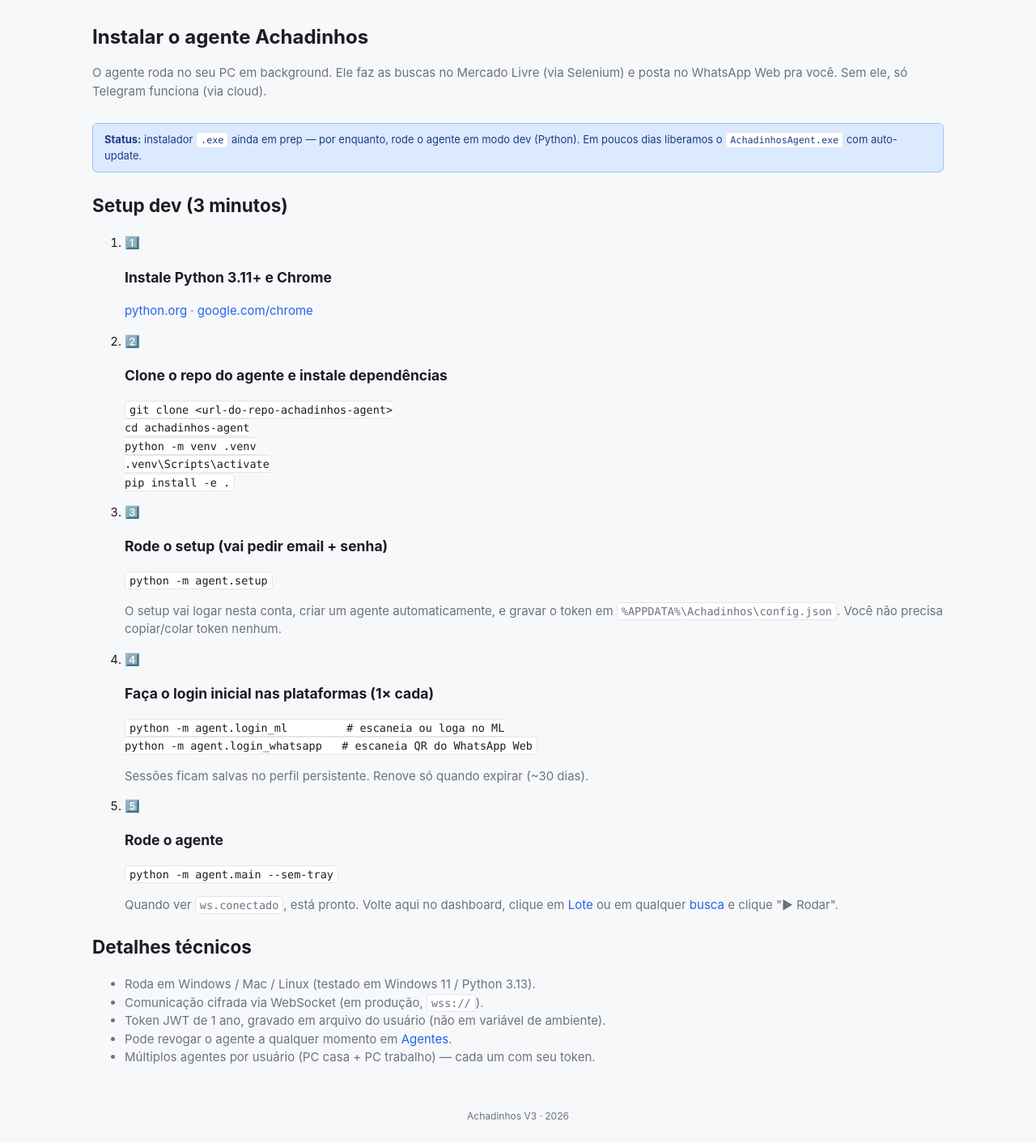
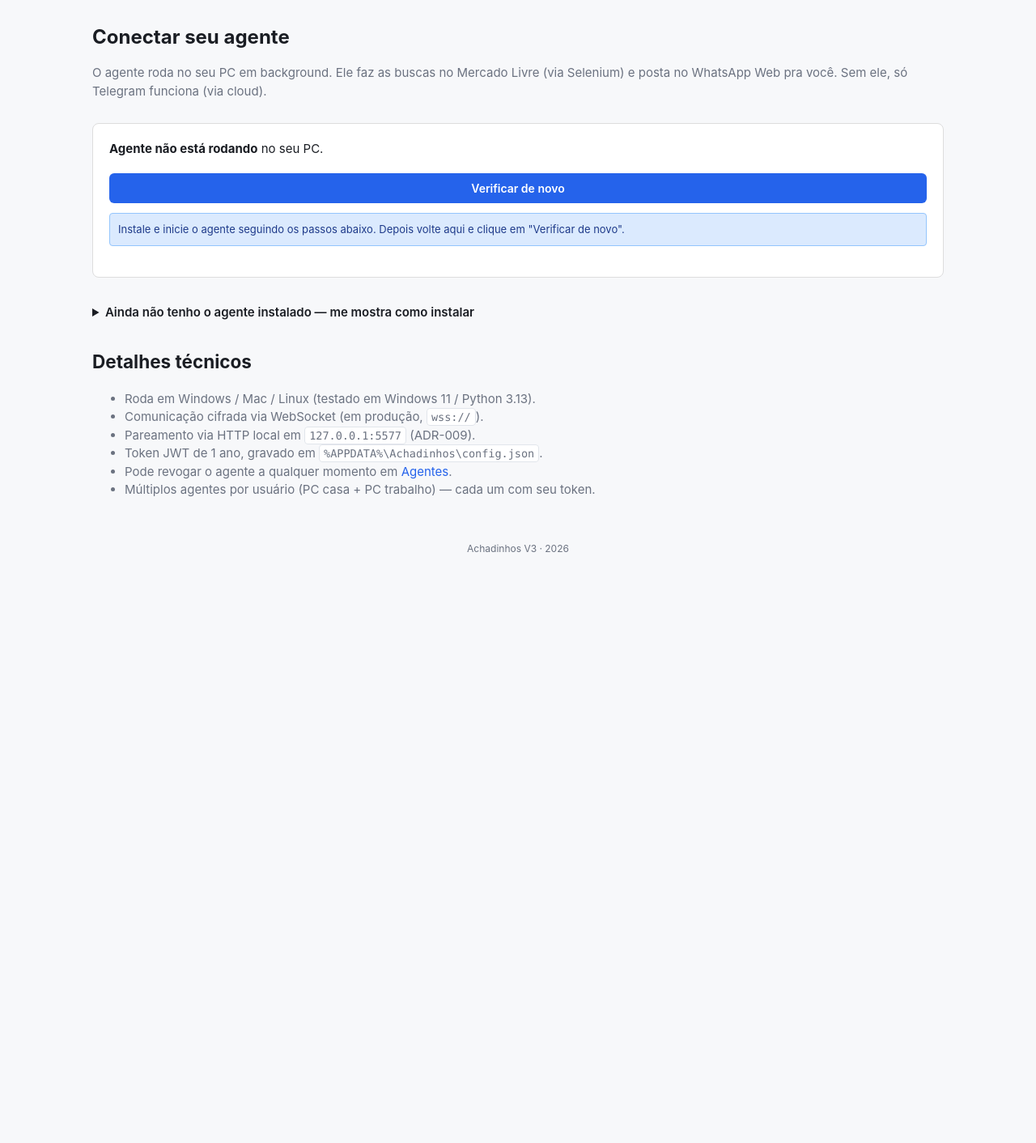
Before and after one commit to silviosvargas/achadinhosv3, a FastAPI app: template app/web/templates/agente_baixar.html in a window 1280 px wide. Shown: the whole page at 81% size. After the commit the page ends 682 px from the top, so only its background shows below. Run offline with FastAPI, Linux system fonts and the light colour scheme; the template is opened without the code that fills it, so the values that code supplies are empty; parts of the project's set-up code (start-up, migrations or seed data) failed here and were passed over.

Commit message:
feat(dashboard): Fase 9.4 — botão "Conectar meu agente" em /agentes/baixar
Server (app/api/v1/endpoints/):
- auth.py: GET /api/v1/auth/me/pair-token — devolve JWT (1h) pro user
  logado lendo do cookie HttpOnly. Necessário porque o JS não acessa
  cookie HttpOnly direto pra repassar pro agente local.
- agentes.py: GET /api/v1/agentes/download — placeholder 503 com mensagem
  "vem na Fase 9.5". Reservado pro link de download do installer.

Template (app/web/templates/agente_baixar.html):
- Card principal "Conectar" com JS que orquestra 3 estados:
  1. Detecta agente ativo (fetch http://127.0.0.1:{5577,5578,5579}/ping
     com timeout 2.5s, tenta cada porta em ordem):
     - Pareado já (agente_id presente) → mostra "✓ Agente conectado"
     - Rodando mas sem token → botão "Conectar meu agente" que dispara
       pair-token + POST /pair com servidor_api = origin
     - Não rodando → mostra "Instale e inicie o agente" + botão "Verificar"
  2. CORS já configurado no agente (Fase 9.2) pra origem prod + localhost.
- Instruções dev (Python + venv + clone) movidas pra <details> recolhido,
  como fallback pra power user. Path do clone atualizado pra monorepo
  (agente/, não D:\achadinhos-agent).
- Setup CLI simplificado: usa agora `python -m agent.main --sem-tray`
  direto (sem token), e fluxo do pareamento é via botão (não mais via
  python -m agent.setup interativo, que continua funcionando como CLI).

Próximo: Fase 9.5 (Inno Setup installer) — completa o caminho zero-CLI
pro user final que não vai instalar Python.

Co-Authored-By: Claude Opus 4.7 (1M context) <noreply@anthropic.com>

```diff
--- a/app/web/templates/agente_baixar.html
+++ b/app/web/templates/agente_baixar.html
@@ -1,9 +1,9 @@
 {% extends "base.html" %}
-{% block titulo %}Baixar agente{% endblock %}
+{% block titulo %}Conectar agente{% endblock %}
 {% block conteudo %}
 
 <header class="page-header">
-  <h1>Instalar o agente Achadinhos</h1>
+  <h1>Conectar seu agente</h1>
   <p class="muted">
     O agente roda no seu PC em background. Ele faz as buscas no Mercado Livre
     (via Selenium) e posta no WhatsApp Web pra você. Sem ele, só Telegram
@@ -11,16 +11,37 @@
   </p>
 </header>
 
-<div class="alerta alerta-info">
-  <strong>Status:</strong> instalador <code>.exe</code> ainda em prep —
-  por enquanto, rode o agente em modo dev (Python). Em poucos dias liberamos
+{# ============================================================
+   Card principal: Conectar (fluxo automático)
+   ============================================================ #}
+<section id="card-conectar" class="card" style="padding: 20px; margin: 16px 0; border: 1px solid var(--cor-borda, #ddd); border-radius: 8px;">
+  <div id="conectar-status" style="margin-bottom: 12px;">
+    <span class="muted">Verificando se o agente está rodando…</span>
+  </div>
+
+  <button id="btn-conectar" type="button" class="btn btn-primario" style="display: none;">
+    Conectar meu agente
+  </button>
+
+  <div id="conectar-mensagem" style="margin-top: 12px;"></div>
+</section>
+
+{# ============================================================
+   Instruções de instalação (fallback / power user)
+   ============================================================ #}
+<details style="margin-top: 24px;">
+  <summary style="cursor: pointer; font-weight: 600; padding: 8px 0;">
+    Ainda não tenho o agente instalado — me mostra como instalar
+  </summary>
+
+  <div class="alerta alerta-info" style="margin-top: 12px;">
+    <strong>Installer `.exe`</strong> ainda em prep (Fase 9.5). Por enquanto,
+    rode em modo dev (Python) seguindo os passos abaixo. Em poucos dias liberamos
     o <code>AchadinhosAgent.exe</code> com auto-update.
   </div>
 
-<h2 style="margin-top: 24px;">Setup dev (3 minutos)</h2>
-
+  <h3 style="margin-top: 16px;">Setup dev (3 minutos)</h3>
   <ol class="onboarding-lista">
-
     <li class="onboarding-passo">
       <div class="passo-icone">1️⃣</div>
       <div class="passo-conteudo">
@@ -35,9 +56,9 @@
     <li class="onboarding-passo">
       <div class="passo-icone">2️⃣</div>
       <div class="passo-conteudo">
-      <h3>Clone o repo do agente e instale dependências</h3>
-      <pre><code>git clone &lt;url-do-repo-achadinhos-agent&gt;
-cd achadinhos-agent
+        <h3>Clone o repo e instale dependências</h3>
+        <pre><code>git clone https://github.com/silviosvargas/achadinhosv3.git
+cd achadinhosv3/agente
 python -m venv .venv
 .venv\Scripts\activate
 pip install -e .</code></pre>
@@ -47,12 +68,12 @@ pip install -e .</code></pre>
     <li class="onboarding-passo">
       <div class="passo-icone">3️⃣</div>
       <div class="passo-conteudo">
-      <h3>Rode o setup (vai pedir email + senha)</h3>
-      <pre><code>python -m agent.setup</code></pre>
+        <h3>Rode o agente (sem token)</h3>
+        <pre><code>python -m agent.main --sem-tray</code></pre>
         <p class="muted">
-        O setup vai logar nesta conta, criar um agente automaticamente, e
-        gravar o token em <code>%APPDATA%\Achadinhos\config.json</code>.
-        Você não precisa copiar/colar token nenhum.
+          O agente vai subir em modo "aguardando pareamento" (ainda sem token).
+          Daí volta nesta página e clica em <strong>"Conectar meu agente"</strong> acima —
+          o pareamento é automático, sem precisar copiar/colar token.
         </p>
       </div>
     </li>
@@ -60,7 +81,7 @@ pip install -e .</code></pre>
     <li class="onboarding-passo">
       <div class="passo-icone">4️⃣</div>
       <div class="passo-conteudo">
-      <h3>Faça o login inicial nas plataformas (1× cada)</h3>
+        <h3>Faça login inicial nas plataformas (1× cada)</h3>
         <pre><code>python -m agent.login_ml         # escaneia ou loga no ML
 python -m agent.login_whatsapp   # escaneia QR do WhatsApp Web</code></pre>
         <p class="muted">
@@ -69,29 +90,169 @@ python -m agent.login_whatsapp   # escaneia QR do WhatsApp Web</code></pre>
         </p>
       </div>
     </li>
-
-  <li class="onboarding-passo">
-    <div class="passo-icone">5️⃣</div>
-    <div class="passo-conteudo">
-      <h3>Rode o agente</h3>
-      <pre><code>python -m agent.main --sem-tray</code></pre>
-      <p class="muted">
-        Quando ver <code>ws.conectado</code>, está pronto. Volte aqui no
-        dashboard, clique em <a href="/lote">Lote</a> ou em qualquer
-        <a href="/buscas">busca</a> e clique "▶ Rodar".
-      </p>
-    </div>
-  </li>
-
   </ol>
+</details>
 
 <h2 style="margin-top: 24px;">Detalhes técnicos</h2>
 <ul class="muted">
   <li>Roda em Windows / Mac / Linux (testado em Windows 11 / Python 3.13).</li>
   <li>Comunicação cifrada via WebSocket (em produção, <code>wss://</code>).</li>
-  <li>Token JWT de 1 ano, gravado em arquivo do usuário (não em variável de ambiente).</li>
+  <li>Pareamento via HTTP local em <code>127.0.0.1:5577</code> (ADR-009).</li>
+  <li>Token JWT de 1 ano, gravado em <code>%APPDATA%\Achadinhos\config.json</code>.</li>
   <li>Pode revogar o agente a qualquer momento em <a href="/agentes">Agentes</a>.</li>
   <li>Múltiplos agentes por usuário (PC casa + PC trabalho) — cada um com seu token.</li>
 </ul>
 
+{# ============================================================
+   JS — detecção + pareamento (Fase 9.4)
+   ============================================================ #}
+<script>
+(function () {
+  const PORTAS_AGENTE = [5577, 5578, 5579];
+  const TIMEOUT_MS = 2500;
+
+  const elStatus = document.getElementById('conectar-status');
+  const elBtn = document.getElementById('btn-conectar');
+  const elMsg = document.getElementById('conectar-mensagem');
+
+  function setStatus(html) { elStatus.innerHTML = html; }
+  function setMsg(html, kind) {
+    // kind: 'sucesso' | 'erro' | 'info' | ''
+    const classe = kind ? `alerta alerta-${kind}` : '';
+    elMsg.innerHTML = html
+      ? `<div class="${classe}" style="padding:10px; border-radius:4px; margin-top:8px;">${html}</div>`
+      : '';
+  }
+  function setBtn(label, handler) {
+    elBtn.textContent = label;
+    elBtn.style.display = label ? 'inline-block' : 'none';
+    elBtn.onclick = handler || null;
+    elBtn.disabled = false;
+  }
+
+  async function fetchComTimeout(url, opts) {
+    const ctrl = new AbortController();
+    const timer = setTimeout(() => ctrl.abort(), TIMEOUT_MS);
+    try {
+      return await fetch(url, { ...opts, signal: ctrl.signal });
+    } finally {
+      clearTimeout(timer);
+    }
+  }
+
+  // Tenta /ping em cada porta até achar o agente ativo
+  async function detectarAgente() {
+    for (const porta of PORTAS_AGENTE) {
+      try {
+        const r = await fetchComTimeout(`http://127.0.0.1:${porta}/ping`);
+        if (r.ok) {
+          const data = await r.json();
+          return { porta, ...data };
+        }
+      } catch (e) {
+        // Conexão recusada / timeout / CORS → tenta próxima porta
+      }
+    }
+    return null;
+  }
+
+  async function pegarPairToken() {
+    const r = await fetch('/api/v1/auth/me/pair-token', {
+      credentials: 'include',
+    });
+    if (!r.ok) throw new Error(`Não consegui obter o JWT da sessão (HTTP ${r.status})`);
+    const data = await r.json();
+    return data.jwt;
+  }
+
+  async function parearAgente(porta, jwt) {
+    const r = await fetchComTimeout(`http://127.0.0.1:${porta}/pair`, {
+      method: 'POST',
+      headers: { 'Content-Type': 'application/json' },
+      body: JSON.stringify({
+        jwt,
+        servidor_api: window.location.origin,
+      }),
+    });
+    const data = await r.json().catch(() => ({}));
+    if (!r.ok) {
+      const motivo = data.msg || data.erro || `HTTP ${r.status}`;
+      throw new Error(motivo);
+    }
+    return data;
+  }
+
+  async function fluxoConectar() {
+    elBtn.disabled = true;
+    setMsg('Pareando…', 'info');
+    try {
+      const jwt = await pegarPairToken();
+      const agente = await detectarAgente();
+      if (!agente) {
+        setMsg(
+          'Agente não está mais rodando. Inicie ele novamente (passos abaixo) e tente de novo.',
+          'erro',
+        );
+        elBtn.disabled = false;
+        return;
+      }
+      const resultado = await parearAgente(agente.porta, jwt);
+      setStatus(
+        `<strong>✓ Agente conectado</strong> · ID ${resultado.agente_id} · ` +
+        `<span class="muted">${resultado.agente_nome || ''}</span>`,
+      );
+      setBtn('', null);
+      setMsg(
+        `Pronto! Volte pro <a href="/dashboard">dashboard</a> ou inicie um lote em ` +
+        `<a href="/lote">Lote</a>.`,
+        'sucesso',
+      );
+    } catch (e) {
+      setMsg(`Erro no pareamento: ${e.message}`, 'erro');
+      elBtn.disabled = false;
+    }
+  }
+
+  // Boot: detectar estado inicial
+  (async function () {
+    const agente = await detectarAgente();
+
+    if (!agente) {
+      // Não conseguiu falar com o agente local
+      setStatus('<strong>Agente não está rodando</strong> no seu PC.');
+      setMsg(
+        'Instale e inicie o agente seguindo os passos abaixo. Depois volte aqui ' +
+        'e clique em "Verificar de novo".',
+        'info',
+      );
+      setBtn('Verificar de novo', () => location.reload());
+      return;
+    }
+
+    if (agente.agente_id) {
+      // Pareado e ativo
+      setStatus(
+        `<strong>✓ Agente já conectado</strong> · ID ${agente.agente_id} · ` +
+        `<span class="muted">versão ${agente.versao}, porta ${agente.porta}</span>`,
+      );
+      setBtn('', null);
+      setMsg(
+        `Tudo pronto. Vá pro <a href="/dashboard">dashboard</a> ou ` +
+        `<a href="/lote">Lote</a> pra começar a postar.`,
+        'sucesso',
+      );
+      return;
+    }
+
+    // Rodando mas sem token
+    setStatus(
+      `<strong>Agente rodando, mas ainda não pareado.</strong> ` +
+      `<span class="muted">(versão ${agente.versao}, porta ${agente.porta})</span>`,
+    );
+    setMsg('Clique em "Conectar meu agente" pra fazer o pareamento agora.', 'info');
+    setBtn('Conectar meu agente', fluxoConectar);
+  })();
+})();
+</script>
+
 {% endblock %}
```
Also changed, not shown: app/api/v1/endpoints/agentes.py (+19 -0 lines), app/api/v1/endpoints/auth.py (+29 -0 lines). Lines whose indentation alone changed are shown as unchanged.
